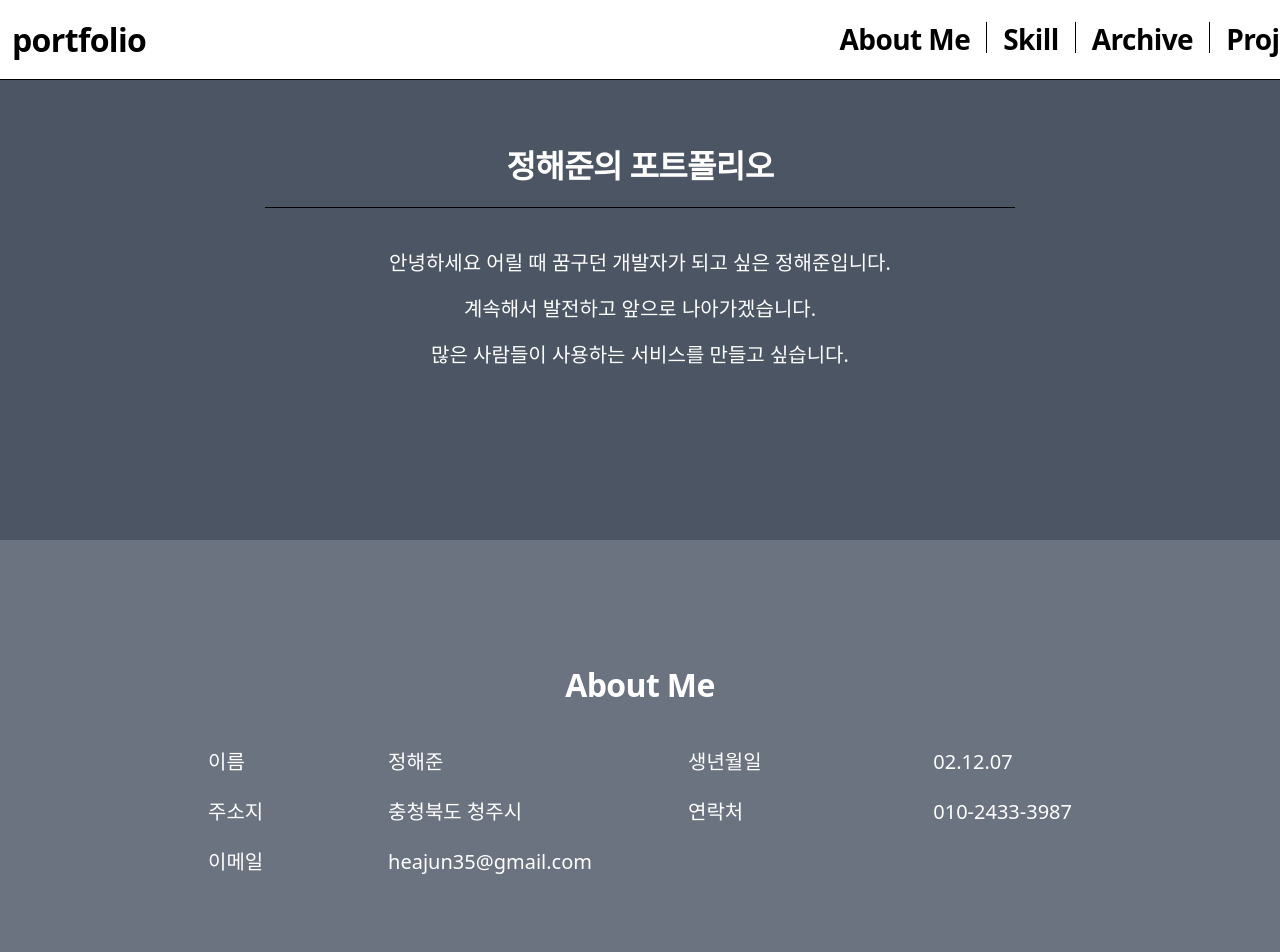
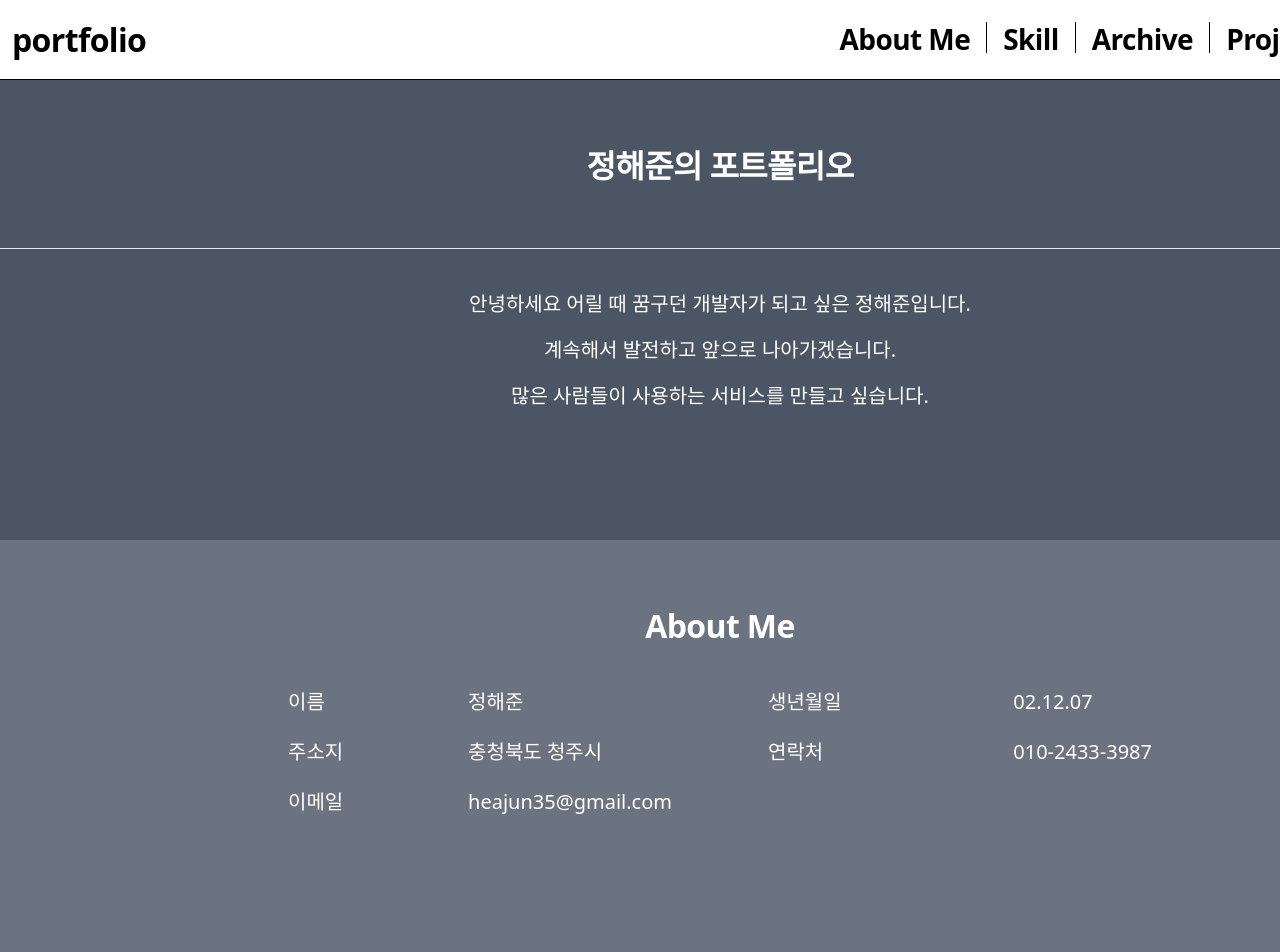
Before and after one commit to DecidedCard/Portfolio, a Next.js app: page / in a window 1280 px wide. Shown: the top 952 px of the page. Built offline with nearby package versions, Linux system fonts and the light colour scheme.

Commit message:
[Style] - width 怨좎젙

```diff
--- a/src/components/AboutMe.tsx
+++ b/src/components/AboutMe.tsx
@@ -2,8 +2,8 @@ import React from "react";
 
 const AboutMe = () => {
   return (
-    <div className="flex justify-center items-center h-[460px] bg-gray-500 text-white">
-      <div className="flex flex-col items-center gap-10 py-16 w-[1440px]">
+    <div className="h-[460px] bg-gray-500 text-white">
+      <div className="flex flex-col items-center gap-10 mx-auto py-16 w-[1440px]">
         <h2 className="text-headingB/32px">About Me</h2>
         <div className="flex gap-24 text-bodyM/20px">
           <div className="flex justify-between gap-5 w-96">
--- a/src/components/Intro.tsx
+++ b/src/components/Intro.tsx
@@ -2,14 +2,17 @@ import React from "react";
 
 const Intro = () => {
   return (
-    <section className="flex flex-col items-center gap-10 py-16 h-[460px] bg-gray-600 text-white">
-      <h2 className="w-[750px] h-16 text-center text-headingB/32px border-b border-solid border-black">
+    <section className="h-[460px] bg-gray-600 text-white">
+      <div className="flex flex-col items-center gap-10 mx-auto py-16 w-[1440px]">
+        <h2 className="w-[750px] h-16 text-center text-headingB/32px">
           정해준의 포트폴리오
         </h2>
+        <hr className="w-full h-[1px]" />
         <div className="flex flex-col items-center gap-4 text-bodyM/20px">
           <p>안녕하세요 어릴 때 꿈구던 개발자가 되고 싶은 정해준입니다.</p>
           <p>계속해서 발전하고 앞으로 나아가겠습니다.</p>
           <p>많은 사람들이 사용하는 서비스를 만들고 싶습니다.</p>
+        </div>
       </div>
     </section>
   );
```
Lines whose indentation alone changed are shown as unchanged.
